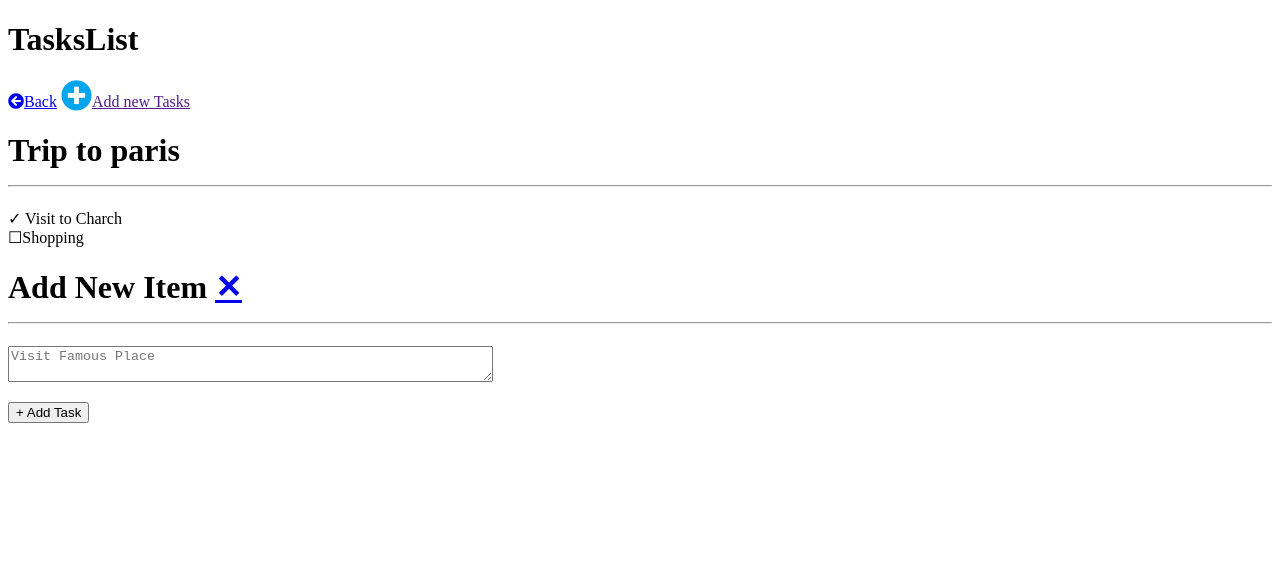
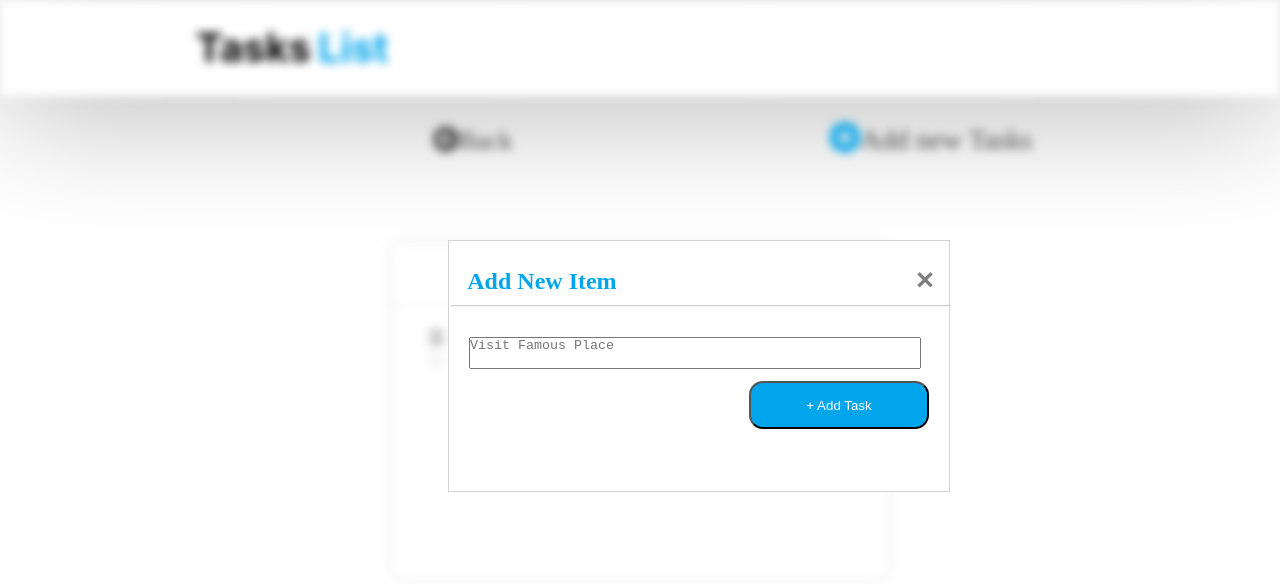
Before and after one commit to abhionweb1/todolists, a plain HTML site: page secpop.html in a window 1280 px wide. Drawn offline with Linux system fonts and the light colour scheme; the site is published under a folder, as on GitHub Pages, so addresses that start at the root find nothing.

Commit message:
Update secpop.html

```diff
--- a/secpop.html
+++ b/secpop.html
@@ -6,9 +6,9 @@
     <meta name="viewport" content="width=device-width, initial-scale=1.0">
     <title>Document</title>
 </head>
-<link rel="stylesheet" href="/secpage.css">
+<link rel="stylesheet" href="secpage.css">
 <link rel="stylesheet" href="https://use.fontawesome.com/releases/v5.12.1/css/all.css" crossorigin="anonymous">
-<link rel="stylesheet" href="/secpop.css">
+<link rel="stylesheet" href="secpop.css">
 <body>
     <!DOCTYPE html>
 <html lang="en">
@@ -23,7 +23,7 @@
 
 
           <div class="location">
-            <a class="sec" href="/index.html"><i class="fa fa-arrow-circle-left" aria-hidden="true"></i>Back</a>
+            <a class="sec" href="index.html"><i class="fa fa-arrow-circle-left" aria-hidden="true"></i>Back</a>
             <a  class ="sec2"href=""><i class="fa fa-plus-circle" style="font-size:31px;color:#00A5EC"></i>Add new Tasks</a>
           </div>
 
@@ -40,7 +40,7 @@
     </div>
     <div class="container">
         <div class="box1"><span class="head">
-            <h1 class="carttext3">Add New Item <span class="cut"><a class ="linkpop"href="/index.html">&#x2715;</a> </span> <hr class="seprator"></span></h1>
+            <h1 class="carttext3">Add New Item <span class="cut"><a class ="linkpop"href="index.html">&#x2715;</a> </span> <hr class="seprator"></span></h1>
             <p class="ntext"><textarea class="textarea"name="" id="" cols="58"  rows="0" placeholder="Visit Famous Place"></textarea></p>
             <button class="popbutton">+ Add Task</button>
         </div></div>
```
